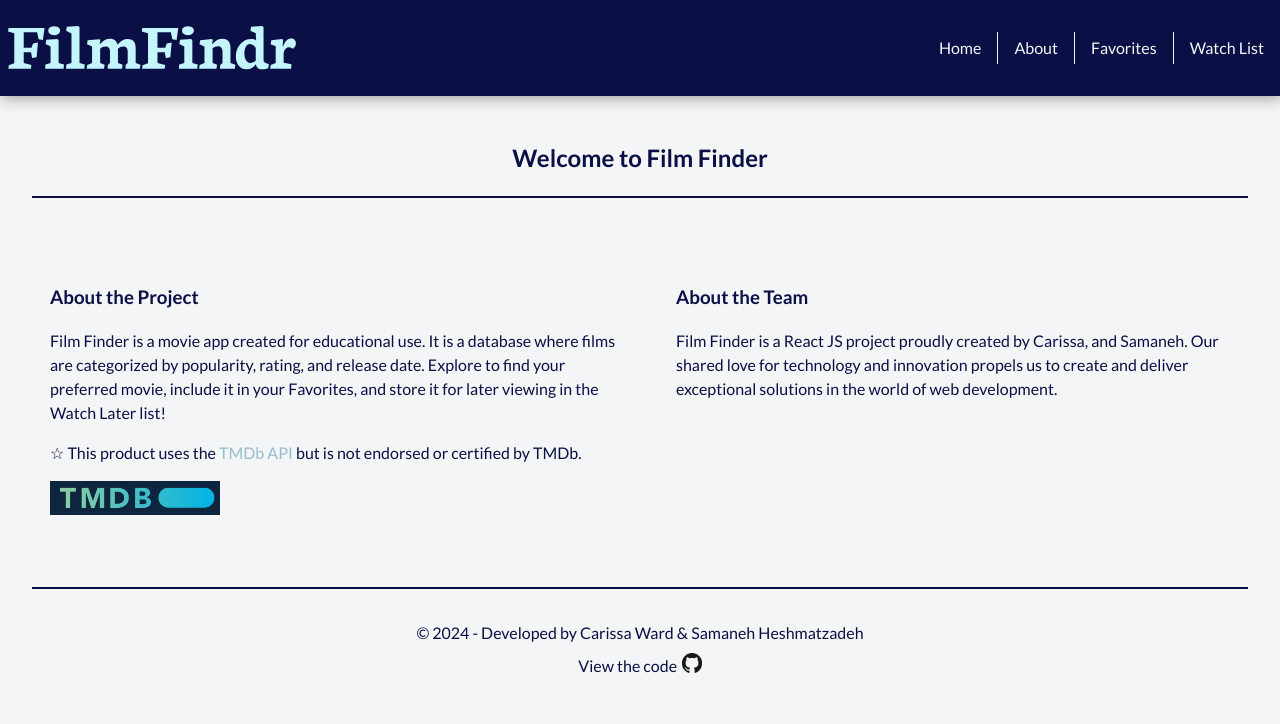
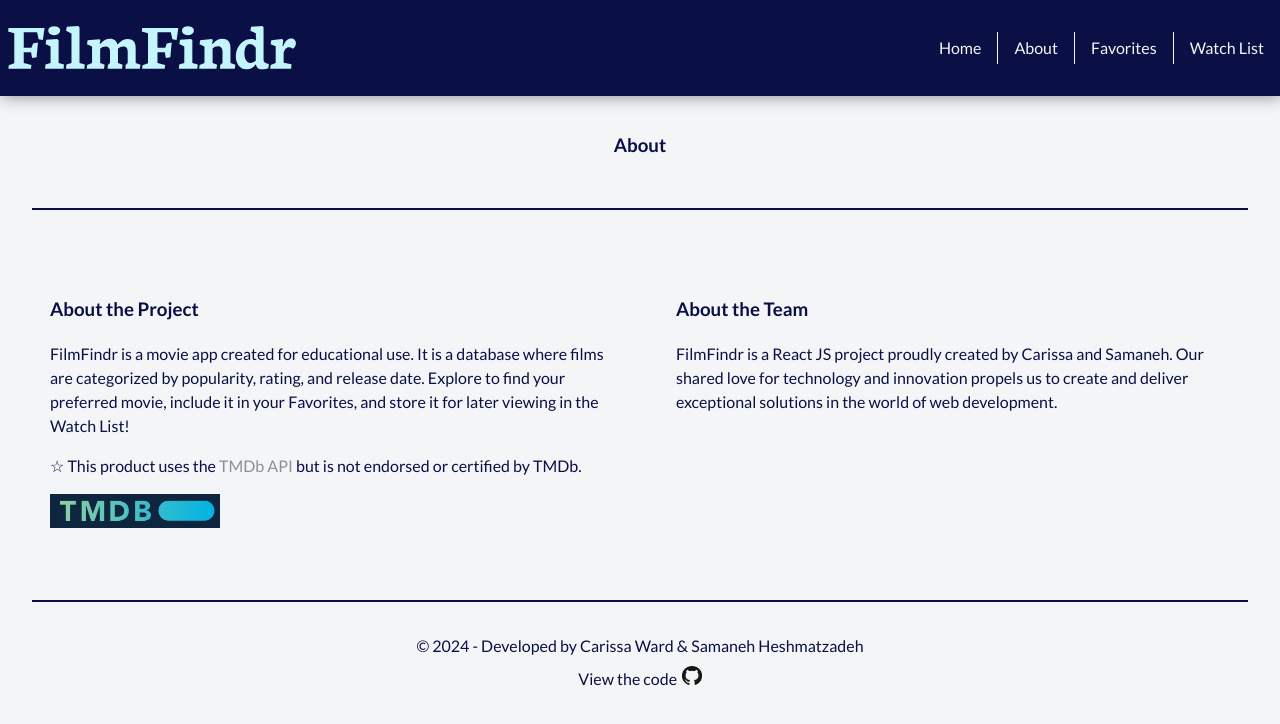
Before and after one commit to wardcarissa93/movie-app, a React (Vite) app: page /about in a window 1280 px wide. Shown: the top 724 px of the page. Built offline with nearby package versions, Linux system fonts and the light colour scheme.

Commit message:
adjusted styling on about page

```diff
--- a/package.json
+++ b/package.json
@@ -15,7 +15,7 @@
   ],
   "dependencies": {
     "@reduxjs/toolkit": "^2.0.1",
-    "axios": "^1.6.5",
+    "axios": "^1.6.7",
     "dateformat": "^5.0.3",
     "prop-types": "^15.8.1",
     "react": "^18.2.0",
--- a/src/components/About.jsx
+++ b/src/components/About.jsx
@@ -5,39 +5,35 @@ import "../styles/About.scss";
 // About component definition
 function About() {
   return (
-
-    <div id = "aboutDiv">
-      <h2>Welcome to Film Finder</h2>
+    <div id="about-div">
+      <div id="about-title-div">
+        <h3 id="about-title">About</h3> {/* Heading for the About section */}
+      </div>
       <div className="line"></div>
-
       <div className="about-container">
         <section>
           <h3>About the Project</h3>
-          <p>Film Finder is a movie app created for educational use. It is a database where films are categorized by popularity,
+          <p>FilmFindr is a movie app created for educational use. It is a database where films are categorized by popularity,
             rating, and release date. Explore to find your preferred movie, include it
-            in your Favorites, and store it for later viewing in the Watch Later list!
+            in your Favorites, and store it for later viewing in the Watch List!
           </p>
-          <p>☆ This product uses the <a href="https://www.themoviedb.org/" target="_blank">TMDb API</a> but is not endorsed or certified by TMDb.</p>
+          <p>☆ This product uses the <a href="https://www.themoviedb.org/" target="_blank" rel="noreferrer noopener" id="tmdb-link">TMDb API</a> but is not endorsed or certified by TMDb.</p>
           <div>
-            <a href="https://www.themoviedb.org/" target="_blank">
+            <a href="https://www.themoviedb.org/" target="_blank" rel="noreferrer noopener">
               <img src="images/TMDb.png" style={{ width: '170px' }} alt="TMDb Logo"/>
             </a>
           </div>
         </section>
-
         <section>
           <h3>About the Team</h3>
-          <p>Film Finder is a React JS project proudly created by Carissa, and Samaneh.
+          <p>FilmFindr is a React JS project proudly created by Carissa and Samaneh.
             Our shared love for technology and innovation propels us to create and deliver
             exceptional solutions in the world of web development.
           </p>
         </section>
       </div>
       <div className="line"></div>
-
     </div>
-
-
   );
 }
 
--- a/src/index.css
+++ b/src/index.css
@@ -12,8 +12,6 @@
   -webkit-font-smoothing: antialiased;
   -moz-osx-font-smoothing: grayscale;
 }
-
-
 
 a {
   font-weight: 500;
--- a/src/pages/PageFavorites.jsx
+++ b/src/pages/PageFavorites.jsx
@@ -66,7 +66,7 @@ function PageFavorites() {
           </div>
         </div>
       ) : (
-        <MovieList movies={favoriteMovies} handleListAction={handleListAction}/> // Rendering MovieList component with favoriteMovies when favorites array is not empty
+        <MovieList id="movie-list-component" movies={favoriteMovies} handleListAction={handleListAction}/> // Rendering MovieList component with favoriteMovies when favorites array is not empty
       )}
       <div className="line"></div> {/* Horizontal line separator */}
     </div>
--- a/src/styles/About.scss
+++ b/src/styles/About.scss
@@ -1,30 +1,40 @@
 @use 'variables' as *;
-#aboutDiv{
+
+#about-div {
     text-align: left;
-    // margin-right: 200px;
-    // margin-left: 100px;
 
-}
-#aboutDiv h2{
-    margin-top: 140px;
-    text-align: center;
+    @media (min-width: 960px) {
+        margin-top: 7rem;
+    }
 
+    #about-title-div {
+        display: flex;
+        flex-direction: column;
+        height: 5rem;
 
-}
-#aboutDiv h3{
-    color: $primary-color;
-    font-weight: bold;
-}
-.about-container{
-    display: grid;
-    grid-template-columns: repeat(1, 1fr);
-    gap: 50px;
-    padding: 50px;
-}
+        #about-title {
+            text-align: center;
+        }
+    }
 
-@media (min-width: 640px) {
     .about-container {
-       display: grid;
-        grid-template-columns: repeat(2, 45%);
+        display: grid;
+        grid-template-columns: repeat(1, 1fr);
+        gap: 3.125rem;
+        padding: 3.125rem;
+
+        @media (min-width: 640px) {
+            display: grid;
+            grid-template-columns: repeat(2, 45%);
+        }
+
+        #tmdb-link {
+            color: $box-shadow-color;
+
+            &:hover {
+                color: $plus-sign-color;
+                font-weight: bold;
+            }
+        }
     }
 }
--- a/src/styles/MovieList.scss
+++ b/src/styles/MovieList.scss
@@ -2,6 +2,7 @@
 #movie-list {
     display: grid;
     grid-template-columns: 100%; // Initially one column for smaller screens
+    min-height: 24rem;
 }
 
 // Media query for screens larger than 820px
```
Also changed, not shown: 1 other file (tests, documents, lock files or other folders).
